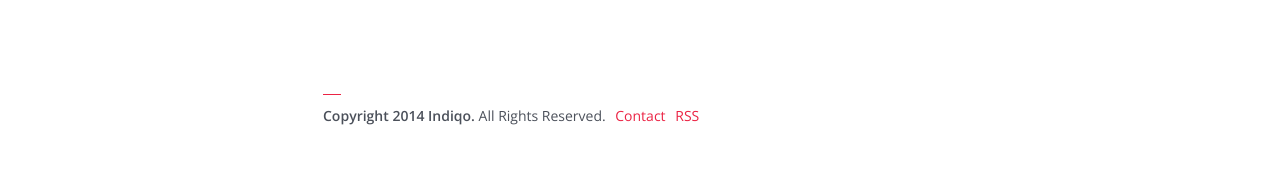
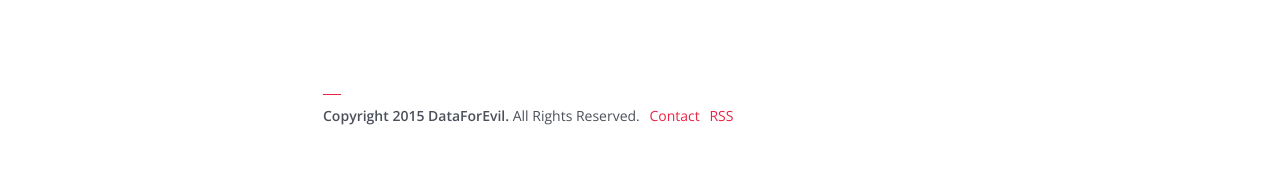
Before and after one commit to dataforevil/dataforevil.github.io, a Jekyll site: the page built from index.html, in a window 1280 px wide. Shown: the part 1863-2051 px from the top of the page. Built offline with Jekyll 4.4.1, drawn with Linux system fonts in a browser that asks for light colours; the list of posts is cut into pages by our own code; some of the changed lines change nothing that is shown.

Commit message:
Modified config

```diff
--- a/_config.yml
+++ b/_config.yml
@@ -1,21 +1,21 @@
 # Site Settings
 baseurl: 		""
-title: 			Hashtag for Jekyll
+title: 			Data for Evil
 
-name: 			Hashtag <i>for</i> Jekyll
-description: 	A beautifully contemporary and elegant Jekyll theme
+name: 			Data for Evil
+description: 	Because the unreasonable effectiveness of data goes both ways
 url: 			"http://localhost:4000"
 
 paginate: 		3
 paginate_path: 	"blog/page:num"
 
-twitter: 		indiqo
+twitter: 		dataforevil
 email: 			hello@indiqo.eu
 
 disqus: 		your_disqus_shortname
 analytics: 		UA-XXXXXXX-Y
 
-copyright: 		Copyright 2014 Indiqo.
+copyright: 		Copyright 2015 DataForEvil.
 
 # Build Settings
 permalinks: 	pretty
```
